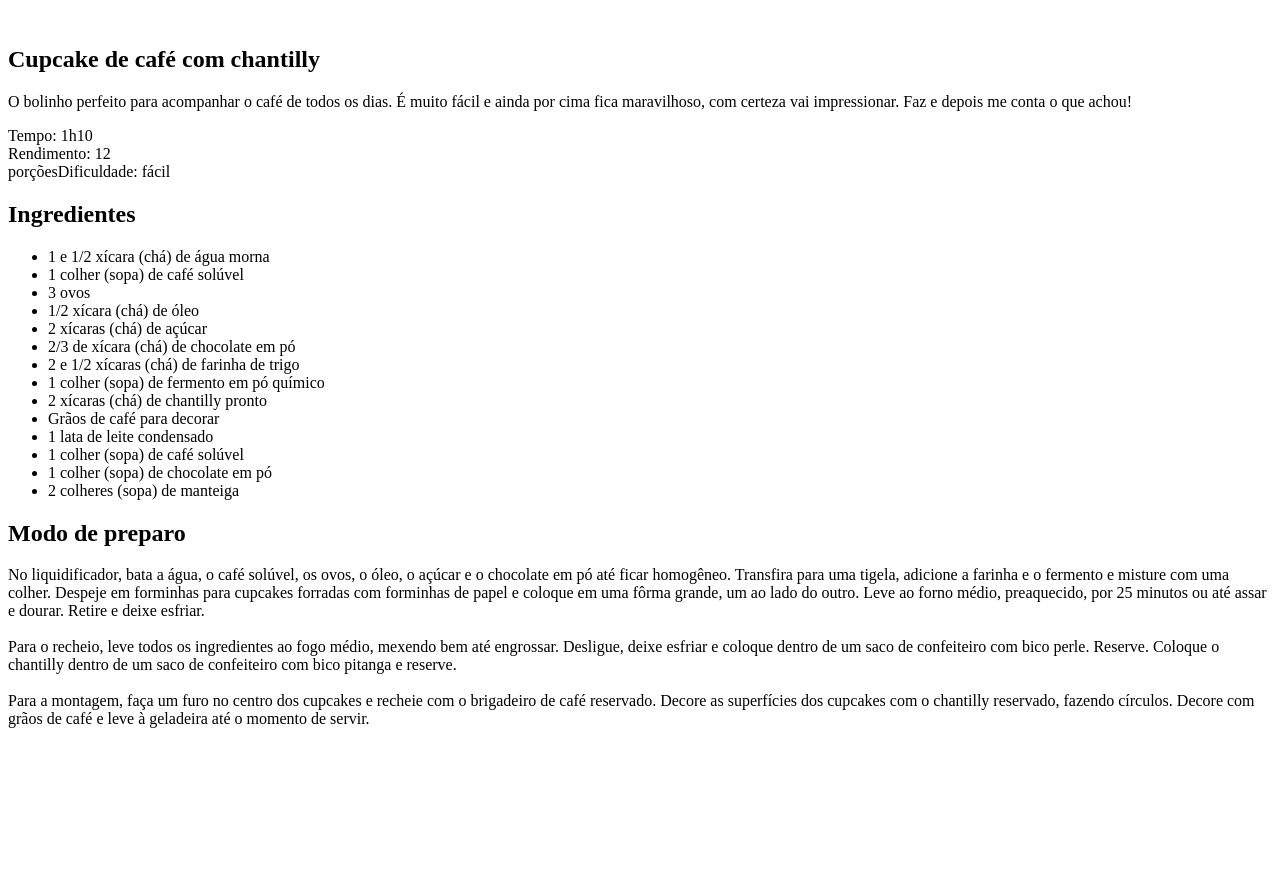
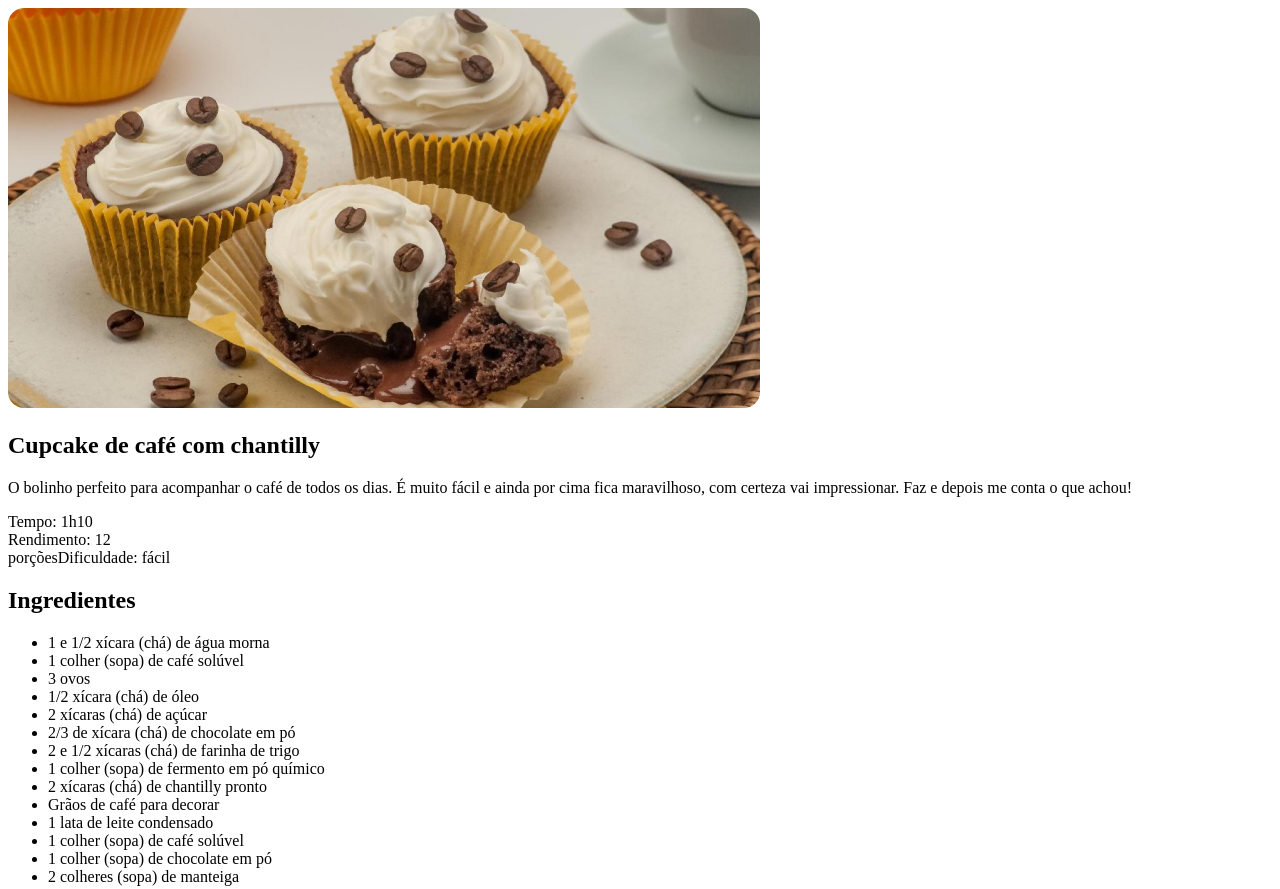
Before and after one commit to dieegomarcelo/projeto_rocketseat, a plain HTML site: page index.html in a window 1280 px wide. Shown: the top 889 px of the page. Before the commit the page ends 800 px from the top, so only its background shows below. Drawn offline with Linux system fonts and the light colour scheme.

Commit message:
adicionando imagens e style.css

```diff
--- a/index.html
+++ b/index.html
@@ -4,10 +4,12 @@
   <meta charset="UTF-8">
   <meta name="viewport" content="width=device-width, initial-scale=1.0">
   <title>Página de receita</title>
+
+  <link rel="stylesheet" href="style.css">
 </head>
 <body>
   <div id="pag">
-    <img src="" alt="">
+    <img src="assets/main-image.jpg" alt="Imagem de um cupcake com graos de cafe e um chantilly">
     <main>
       <section id="about">
         <h1>Cupcake de café com chantilly</h1>
--- /dev/null
+++ b/style.css
@@ -0,0 +1,3 @@
+img {
+  border-radius: 16px;
+}
```
Also changed, not shown: assets/bg.jpg (added), assets/main-image.jpg (added).
